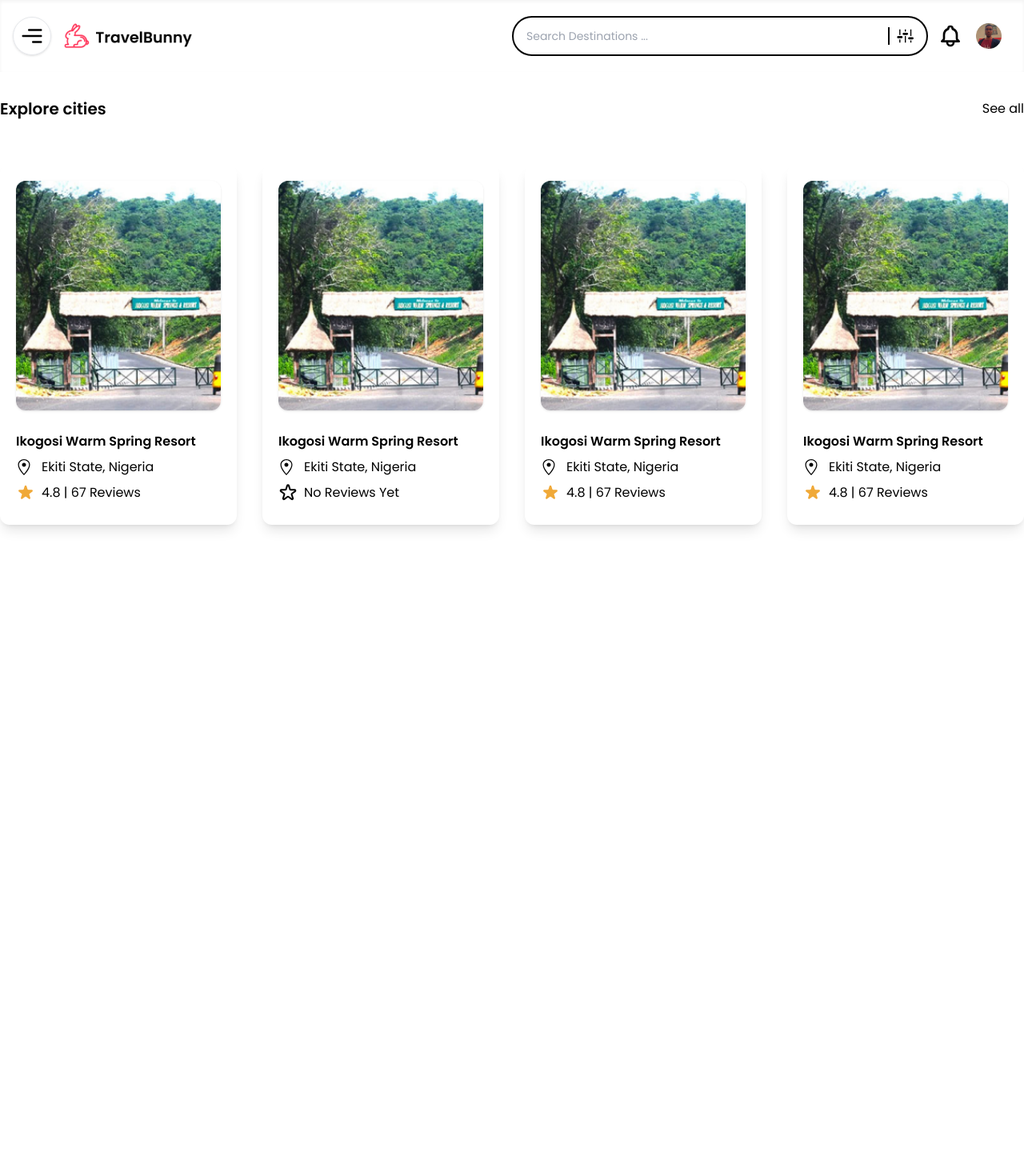
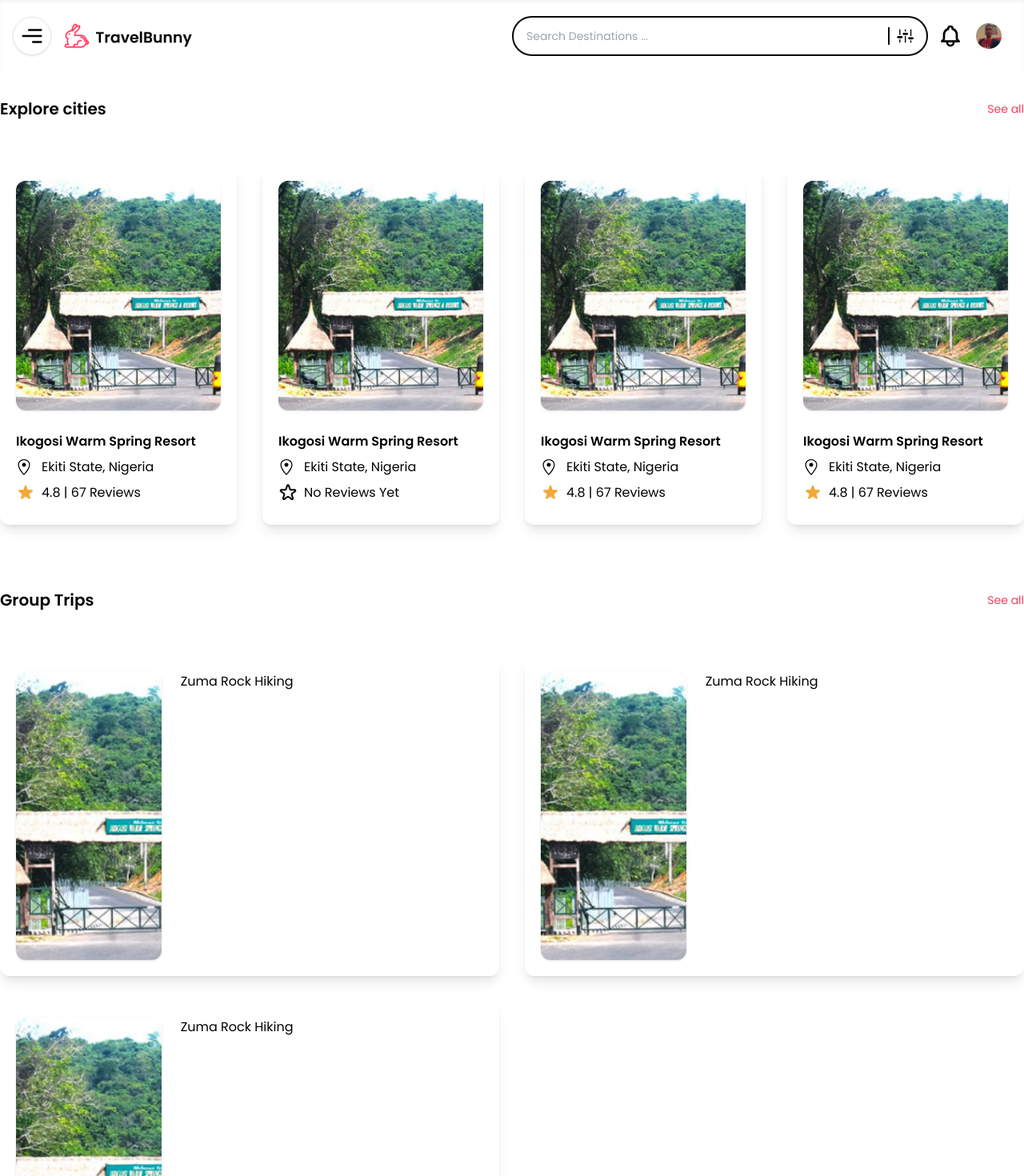
Before and after one commit to Mopharr/TravelBunny, a Next.js app: page / in a window 1280 px wide. Shown: the top 1470 px of the page at 80% size. Before the commit the page ends 800 px from the top, so only its background shows below. Built offline with nearby package versions, Linux system fonts and the light colour scheme.

Commit message:
group trip

```diff
--- /dev/null
+++ b/components/blocks/Card/GroupCard.tsx
@@ -0,0 +1,19 @@
+import Image from 'next/image';
+import Test from '../../../assets/images/ik.png';
+
+const GroupCard = () => (
+  <div className='flex p-5 rounded-xl shadow-lg h-[400px] w-full justify-between space-x-6'>
+    <div className='relative h-[100%] w-[40%] rounded-xl'>
+      <Image
+        src={Test}
+        alt='gourpTrip__image'
+        className='absolute w-full h-full object-cover rounded-xl shadow'
+      />
+    </div>
+    <div className='details justify-self-start w-10/12'>
+      <h3>Zuma Rock Hiking</h3>
+    </div>
+  </div>
+);
+
+export default GroupCard;
--- a/pages/index.tsx
+++ b/pages/index.tsx
@@ -6,6 +6,7 @@ import CityImg from '../assets/images/ik.png';
 import NavBar from '../components/blocks/NavBar';
 
 const Card = dynamic(() => import('../components/blocks/Card'));
+const GroupCard = dynamic(() => import('../components/blocks/Card/GroupCard'));
 
 const Home = () => {
   const cities = [
@@ -52,7 +53,12 @@ const Home = () => {
           <div className='cities my-8 px-6 lg:px-0'>
             <div className='heading flex items-center justify-between'>
               <h1 className='font-semibold text-xl'>Explore cities</h1>
-              <Link href='/all-cities'>See all</Link>
+              <Link
+                href='/all-cities'
+                className='text-sm text-[#FF385C] hover:underline hover:text-[#FF385C]'
+              >
+                See all
+              </Link>
             </div>
             <div className='grid grid-cols-1 md:grid-cols-2 lg:grid-cols-4 gap-8 my-14'>
               {cities.map(
@@ -76,6 +82,22 @@ const Home = () => {
               )}
             </div>
           </div>
+          <div className='cities my-20 px-6 lg:px-0'>
+            <div className='heading flex items-center justify-between'>
+              <h1 className='font-semibold text-xl'>Group Trips</h1>
+              <Link
+                href='/all-cities'
+                className='text-sm text-[#FF385C] hover:text-[#FF385C] hover:underline'
+              >
+                See all
+              </Link>
+            </div>
+            <div className='grid grid-cols-1 lg:grid-cols-2 gap-8 my-14'>
+              {[0, 1, 2].map(() => (
+                <GroupCard />
+              ))}
+            </div>
+          </div>
         </main>
       </div>
     </>
```
